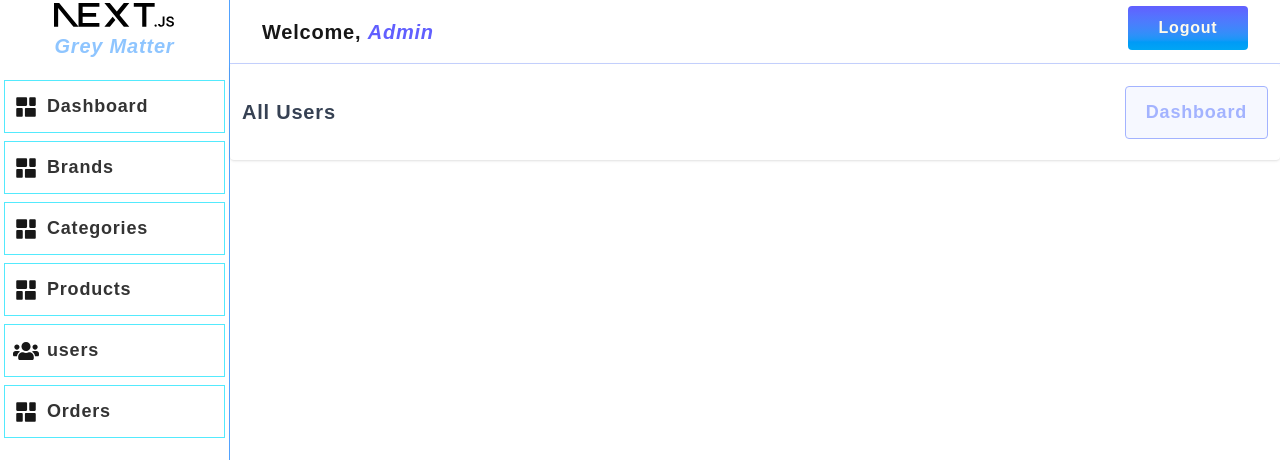
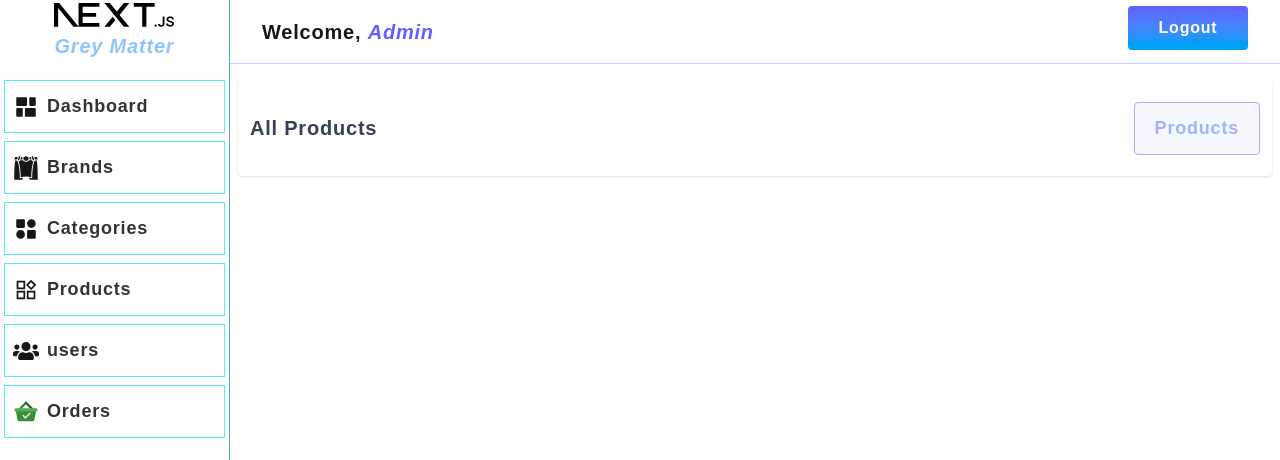
Before and after one commit to Sanjog-up/arrays, a Next.js app in the folder project/client/: page /admin/products/1 in a window 1280 px wide. Shown: the top 460 px of the page. Built offline with nearby package versions, Linux system fonts and the light colour scheme.

Commit message:
sidebar logos

```diff
--- /dev/null
+++ b/project/client/app/admin/categories/create/page.tsx
@@ -0,0 +1,16 @@
+import PageTitle from '@/components/admin/page-title'
+import React from 'react'
+
+const CategoryCreatePage = () => {
+  return (
+    <main className='h-full'>
+      <PageTitle
+      title='Add Category'
+      linkText='Go back'
+      link='/admin/categories'
+      />
+    </main>
+  )
+}
+
+export default CategoryCreatePage
--- a/project/client/app/admin/categories/page.tsx
+++ b/project/client/app/admin/categories/page.tsx
@@ -1,9 +1,14 @@
+import PageTitle from '@/components/admin/page-title'
 import React from 'react'
 
 const Categories = () => {
   return (
     <main>
-
+     <PageTitle
+     title='All Categories'
+     linkText='Add New'
+     link='/admin/categories/create'
+     />
     </main>
   )
 }
--- a/project/client/app/admin/layout.tsx
+++ b/project/client/app/admin/layout.tsx
@@ -11,13 +11,14 @@ const Layout = (
 }>
 ) => {
   return (
-    <main className='h-screen flex '>
-
-        <Sidebar/>
+    <main className='h-screen flex max-h-screen w-full overflow-clip'>
+      <Sidebar/>
         <section className='w-full h-full'>
             <AdminHeader/>
-            {children}
-        </section>
+            <section className='py-4 px-2 h-full overflow-auto'>
+              {children}
+            </section>
+            </section>
     </main>
   )
 }
--- a/project/client/app/admin/products/[id]/page.tsx
+++ b/project/client/app/admin/products/[id]/page.tsx
@@ -5,9 +5,9 @@ const ProdusctIdPage = () => {
   return (
     <main  className='h-full'>
       <PageTitle
-      title='All Users'
-      linkText='Dashboard'
-      link='/admin'
+      title='All Products'
+      linkText='Products'
+      link='/admin/products'
       />
 
     </main>
--- a/project/client/app/admin/products/page.tsx
+++ b/project/client/app/admin/products/page.tsx
@@ -5,7 +5,7 @@ const AdminProdusctsPage = () => {
   return (
     <main className='h-full'>
       <PageTitle
-      title='All Users'
+      title='All Products'
       linkText='Dashboard'
       link='/admin'
       />
--- a/project/client/components/layout/admin/sidebar/sidebar-content.tsx
+++ b/project/client/components/layout/admin/sidebar/sidebar-content.tsx
@@ -1,9 +1,14 @@
+'use client'
 
-'use client'
 import Link from 'next/link'
 import { RiDashboardHorizontalFill } from "react-icons/ri";
 import { FaUsers } from "react-icons/fa";
 import { usePathname } from 'next/navigation';
+import { AiOutlineProduct } from "react-icons/ai";
+import { BiSolidCategoryAlt } from "react-icons/bi";
+import { GiLoincloth } from "react-icons/gi";
+import { FcPaid } from "react-icons/fc";
+
 const links=[
     {
         link:'/admin',
@@ -14,17 +19,17 @@ const links=[
     {
         link:'/admin/brands',
         label:'Brands',
-        icon:<RiDashboardHorizontalFill  size={26}/>
+        icon:<GiLoincloth  size={26}/>
     },
     {
          link:'/admin/categories',
         label:'Categories',
-        icon:<RiDashboardHorizontalFill  size={26}/>
+        icon:<BiSolidCategoryAlt  size={26}/>
     },
     {
          link:'/admin/products',
         label:'Products',
-        icon:<RiDashboardHorizontalFill  size={26}/>
+        icon:<AiOutlineProduct  size={26}/>
     },{
          link:'/admin/users',
         label:'users',
@@ -33,7 +38,7 @@ const links=[
     {
          link:'/admin/orders',
         label:'Orders',
-        icon:<RiDashboardHorizontalFill  size={26}/>
+        icon:<FcPaid  size={26}/>
     }
 ]
 
```
